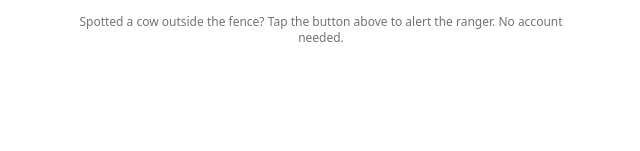
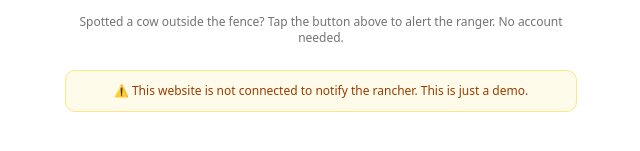
Before and after one commit to jprons02/lp-cow-alert, a Next.js app: page / in a window 1280 px wide. Shown: the part 393-544 px from the top of the page, without its empty margins (319-959 px from the left). Built offline with nearby package versions, Linux system fonts and the light colour scheme; no server answers; the database is empty.

Commit message:
added disclaimer

```diff
--- a/app/page.tsx
+++ b/app/page.tsx
@@ -131,6 +131,14 @@ export default function Home() {
             Spotted a cow outside the fence? Tap the button above to alert the
             ranger. No account needed.
           </p>
+
+          {/* Disclaimer */}
+          <div className="rounded-lg border border-amber-200 bg-amber-50 p-3 text-center">
+            <p className="text-xs text-amber-800 font-medium">
+              ⚠️ This website is not connected to notify the rancher. This is
+              just a demo.
+            </p>
+          </div>
         </div>
       </main>
     </div>
```
